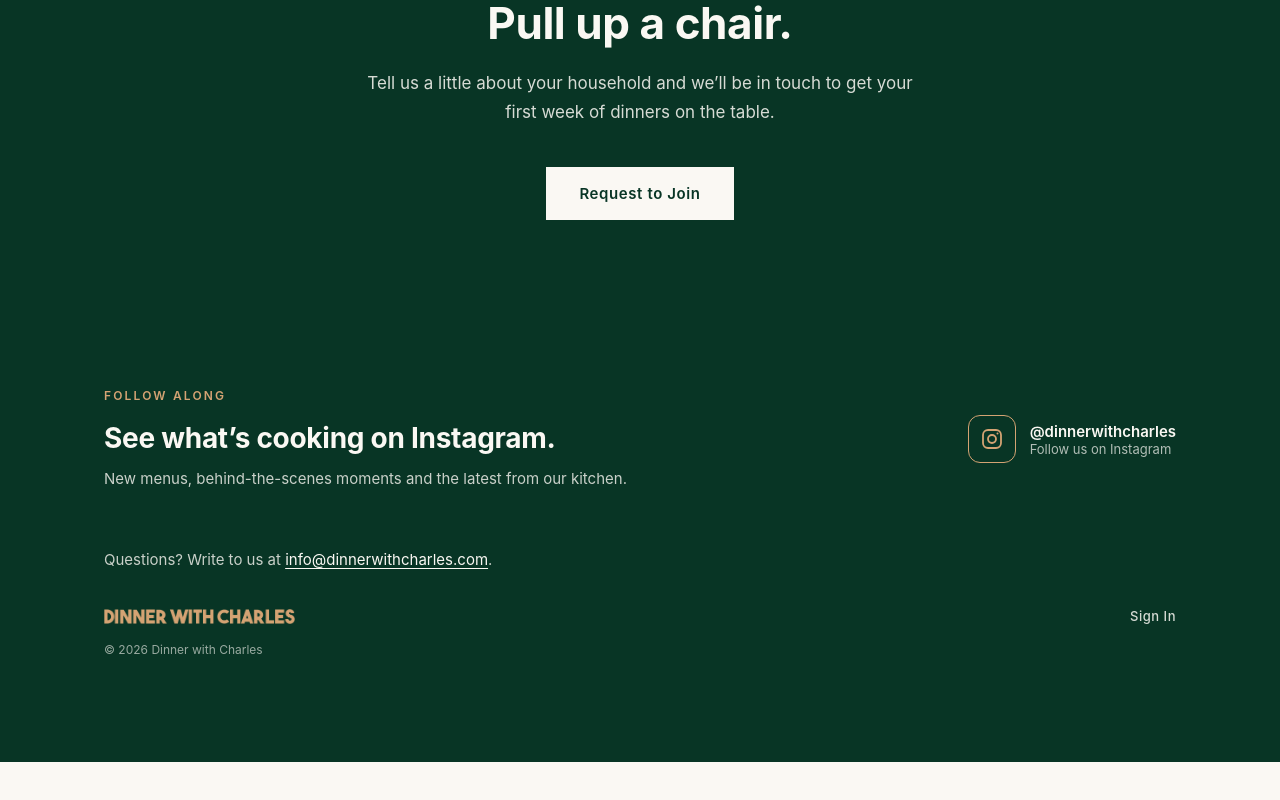
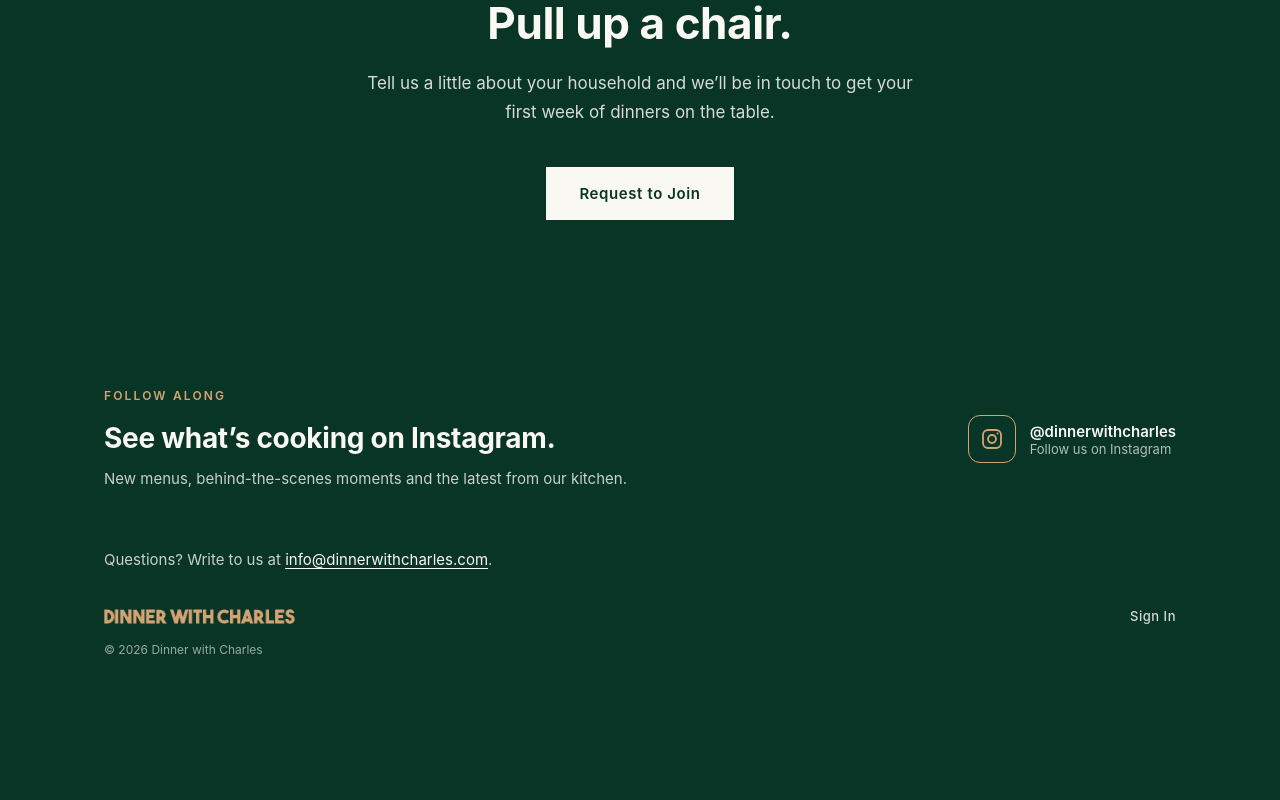
Before and after one commit to odonnellandrea/dinnerwithcharles, a React (Vite) app: page / in a window 1280 px wide. Shown: the part 5910-6710 px from the top of the page. Before the commit the page ends 6672 px from the top, so only its background shows below. Built offline with nearby package versions, Linux system fonts and the light colour scheme; no server answers.

Commit message:
Homepage footer: more space under the copyright
Co-Authored-By: Claude Fable 5.1 <noreply@anthropic.com>
Claude-Session: https://claude.ai/code/session_01DQuaJtLVWZY1FNstb3W5jC

```diff
--- a/src/styles/landing.css
+++ b/src/styles/landing.css
@@ -224,7 +224,7 @@
   padding-top: 0;
   padding-bottom: 14px;
 }
-.landing-footer-copy { padding-bottom: 104px; }
+.landing-footer-copy { padding-bottom: 160px; }
 /* Clear the iPhone home bar when the page is saved to the home screen */
 .landing-footer { padding-bottom: env(safe-area-inset-bottom); }
 .landing-footer img { height: 15px; width: auto; display: block; }
```
